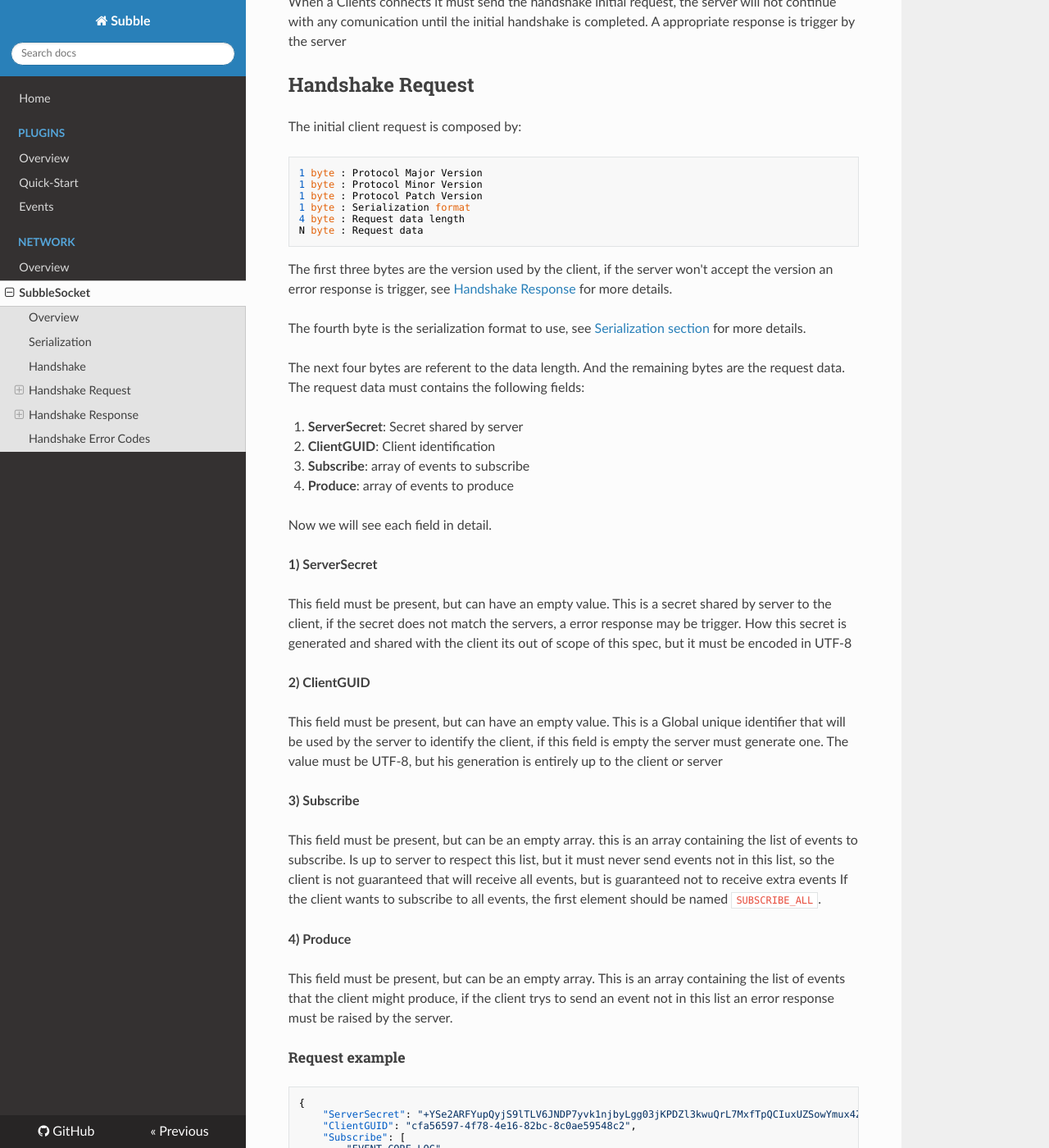
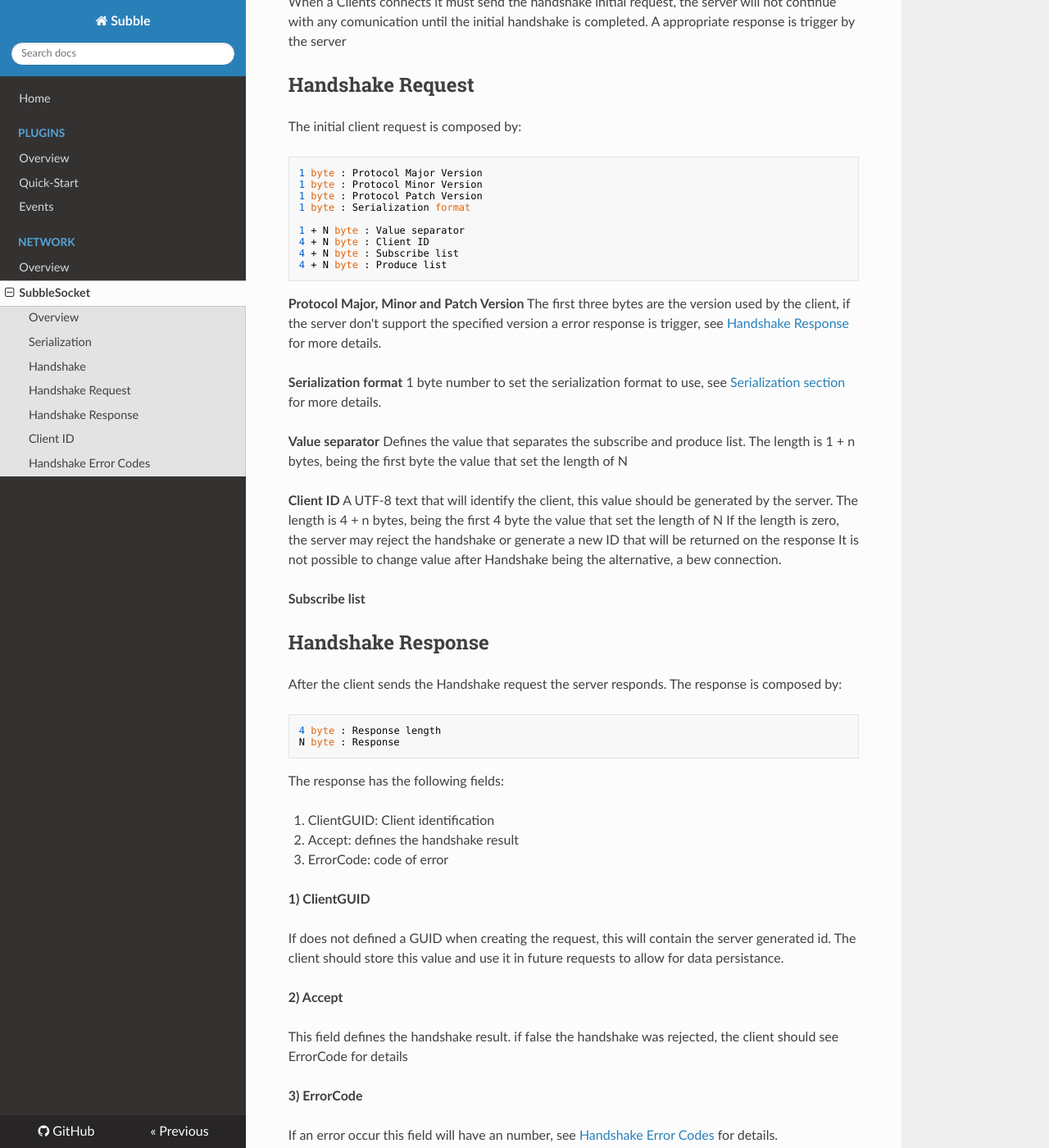
Before and after one commit to Subble/Subble, an MkDocs documentation site: the page built from docs/network/subble-socket/1.0.0/index.md, in a window 1280 px wide and 1400 px high, scrolled down 1033 px. Shown: the whole window at 82% size. Built offline with MkDocs 1.6.1, drawn with Linux system fonts in a browser that asks for light colours; nearby versions of some CDN libraries; old or Windows-style settings are respelled for this version of MkDocs; some of the changed text lies outside the part shown.

Commit message:
Update protocol

````diff
--- a/docs/network/subble-socket/1.0.0/index.md
+++ b/docs/network/subble-socket/1.0.0/index.md
@@ -42,60 +42,30 @@ The initial client request is composed by:
     1 byte : Protocol Minor Version
     1 byte : Protocol Patch Version
     1 byte : Serialization format
-    4 byte : Request data length
-    N byte : Request data
 
-The first three bytes are the version used by the client, if the server won't accept the version an error response is trigger,
+    1 + N byte : Value separator
+    4 + N byte : Client ID
+    4 + N byte : Subscribe list
+    4 + N byte : Produce list
+
+**Protocol Major, Minor and Patch Version**
+The first three bytes are the version used by the client, if the server don't support the specified version a error response is trigger,
 see [Handshake Response](#handshake-response) for more details.
 
-The fourth byte is the serialization format to use, see [Serialization section](#serialization) for more details.
+**Serialization format**
+1 byte number to set the serialization format to use, see [Serialization section](#serialization) for more details.
 
-The next four bytes are referent to the data length. And the remaining bytes are the request data.
-The request data must contains the following fields:
+**Value separator**
+Defines the value that separates the subscribe and produce list.
+The length is 1 + n bytes, being the first byte the value that set the length of N
 
-1. **ServerSecret**: Secret shared by server
-2. **ClientGUID**: Client identification
-3. **Subscribe**: array of events to subscribe
-4. **Produce**: array of events to produce
+**Client ID**
+A UTF-8 text that will identify the client, this value should be generated by the server.
+The length is 4 + n bytes, being the first 4 byte the value that set the length of N
+If the length is zero, the server may reject the handshake or generate a new ID that will be returned on the response
+It is not possible to change value after Handshake being the alternative, a bew connection.
 
-Now we will see each field in detail.
-
-**1) ServerSecret**
-
-This field must be present, but can have an empty value.
-This is a secret shared by server to the client, if the secret does not match the servers, a error response may be trigger.
-How this secret is generated and shared with the client its out of scope of this spec, but it must be encoded in UTF-8
-
-**2) ClientGUID**
-
-This field must be present, but can have an empty value.
-This is a Global unique identifier that will be used by the server to identify the client, if this field is empty the server must generate one. The value must be UTF-8, but his generation is entirely up to the client or server
-
-**3) Subscribe**
-
-This field must be present, but can be an empty array.
-this is an array containing the list of events to subscribe. Is up to server to respect this list, but it must never send events not in this list, so the client is not guaranteed that will receive all events, but is guaranteed not to receive extra events
-If the client wants to subscribe to all events, the first element should be named `SUBSCRIBE_ALL`.
-
-**4) Produce**
-
-This field must be present, but can be an empty array.
-This is an array containing the list of events that the client might produce, if the client trys to send an event not in this list an error response must be raised by the server.
-
-##### Request example
-
-```json
-{
-    "ServerSecret": "+YSe2ARFYupQyjS9lTLV6JNDP7yvk1njbyLgg03jKPDZl3kwuQrL7MxfTpQCIuxUZSowYmux4ZfKAsgBcFL/6g==",
-    "ClientGUID": "cfa56597-4f78-4e16-82bc-8c0ae59548c2",
-    "Subscribe": [
-        "EVENT_CORE_LOG"
-    ],
-    "Produce": [
-        "MY_CUSTOM_EVENT"
-    ]
-}
-```
+**Subscribe list**
 
 ## Handshake Response
 After the client sends the Handshake request the server responds. The response is composed by:
@@ -122,15 +92,8 @@ This field defines the handshake result. if false the handshake was rejected, th
 
 If an error occur this field will have an number, see [Handshake Error Codes](#handshake-error-codes) for details.
 
-#### Response example
+## Client ID
 
-```json
-{
-    "ClientGUID": "cfa56597-4f78-4e16-82bc-8c0ae59548c2",
-    "Accept": false,
-    "ErrorCode": 1
-}
-```
 
 ## Handshake Error Codes
 
````
